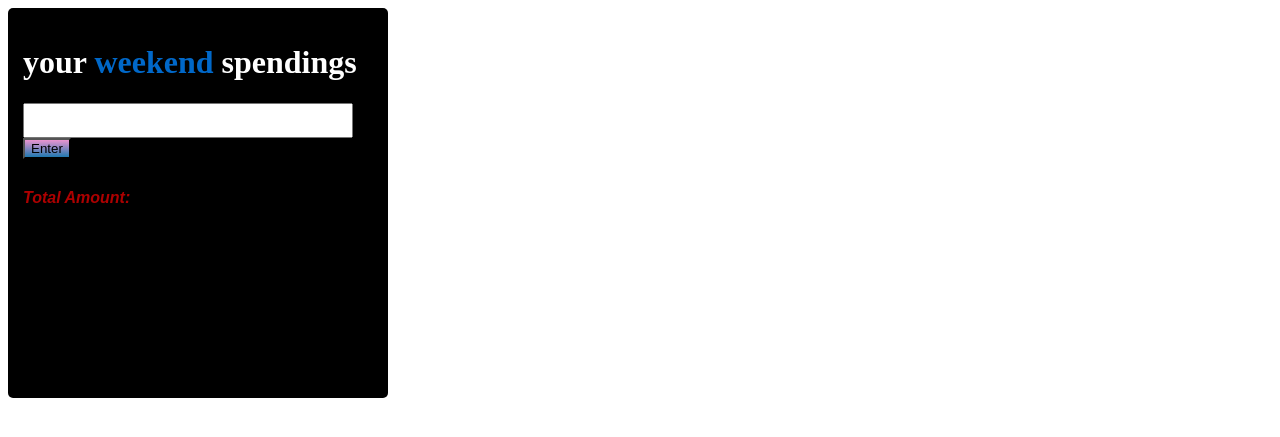
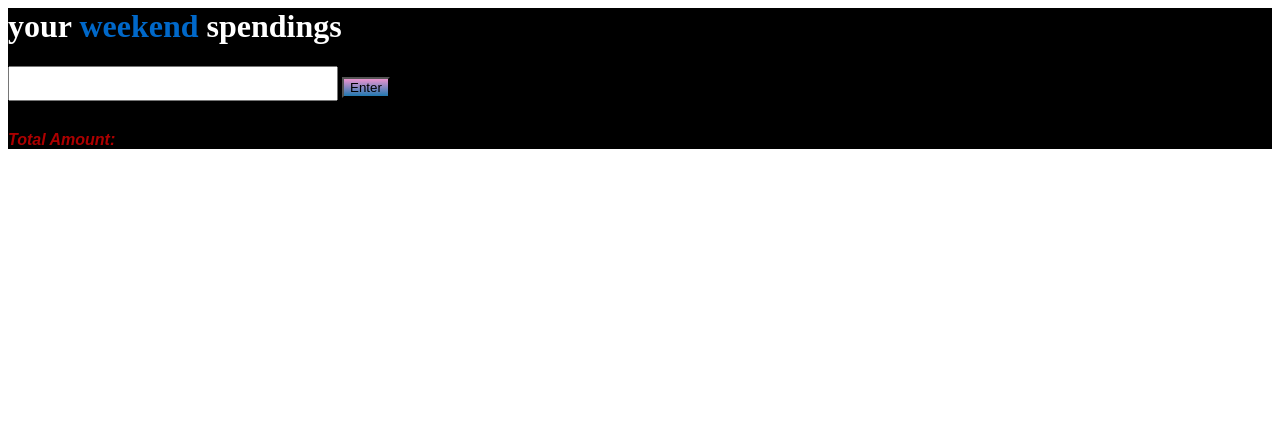
Before and after one commit to Thill799/financialapp-vanilla.js, a PHP site: page / in a window 1280 px wide. Shown: the top 437 px of the page. Run offline with PHP 8.4, Linux system fonts and the light colour scheme.

Commit message:
background color

```diff
--- a/style.css
+++ b/style.css
@@ -1,9 +1,5 @@
 #boarder {
-    padding: 15px;
-    height: 360px;
-    width: 350px;
-    background-color: #000000;
-    border-radius: 5px;
+ background-color: #000000;
   }
 
   h1 {
```
